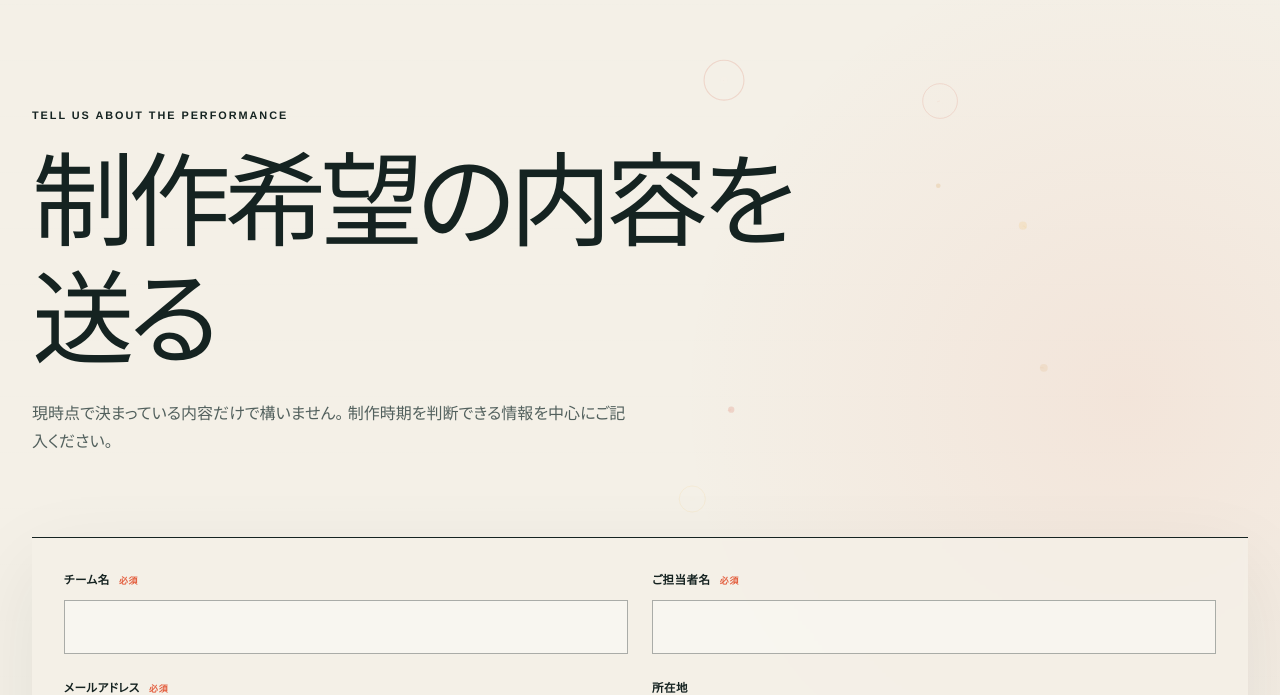
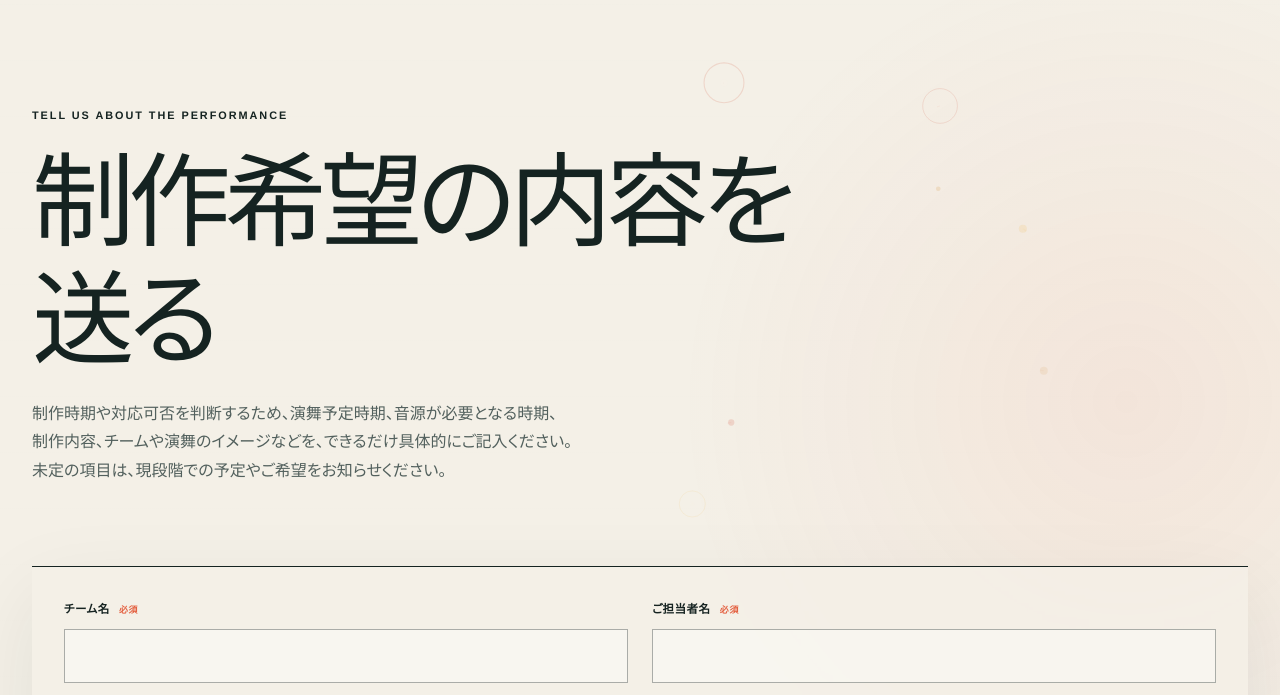
Before and after one commit to tetsufujiki/usi-yosakoi, a Next.js app: page /contact in a window 1280 px wide. Shown: the part 1228-1923 px from the top of the page. Built offline with nearby package versions, Linux system fonts and the light colour scheme.

Commit message:
fix: refine archive and contact copy

```diff
--- a/app/archive/page.tsx
+++ b/app/archive/page.tsx
@@ -3,7 +3,10 @@ import Link from "next/link";
 import { ArchiveExplorer } from "@/components/ArchiveExplorer";
 import { SiteFooter } from "@/components/SiteFooter";
 import { SiteHeader } from "@/components/SiteHeader";
-import { yosakoiWorks } from "@/data/yosakoi-works";
+import {
+  yosakoiArchiveStats,
+  yosakoiWorks,
+} from "@/data/yosakoi-works";
 
 export const metadata: Metadata = {
   title: "よさこい楽曲制作実績・演舞作品アーカイブ",
@@ -29,10 +32,6 @@ export const metadata: Metadata = {
 };
 
 export default function ArchivePage() {
-  const years = yosakoiWorks.flatMap((work) => work.years);
-  const oldestYear = Math.min(...years);
-  const newestYear = Math.max(...years);
-
   return (
     <>
       <SiteHeader />
@@ -48,10 +47,10 @@ export default function ArchivePage() {
           <div className="frame archive-hero__inner">
             <div>
               <p className="section-label">YOSAKOI WORK ARCHIVE</p>
-              <h1 id="archive-hero-title">
-                音に残る、
-                <br />
-                それぞれの演舞。
+              <h1 id="archive-hero-title" className="archive-hero__title">
+                <span>音に残る、</span>
+                <span>それぞれの</span>
+                <span>演舞。</span>
               </h1>
             </div>
             <div className="archive-hero__summary">
@@ -64,12 +63,13 @@ export default function ArchivePage() {
                 <div>
                   <dt>PERIOD</dt>
                   <dd>
-                    {oldestYear} — {newestYear}
+                    {yosakoiArchiveStats.oldestYear} —{" "}
+                    {yosakoiArchiveStats.newestYear}
                   </dd>
                 </div>
                 <div>
                   <dt>WORKS</dt>
-                  <dd>{yosakoiWorks.length} WORKS</dd>
+                  <dd>{yosakoiArchiveStats.workCount} WORKS</dd>
                 </div>
               </dl>
             </div>
@@ -107,14 +107,15 @@ export default function ArchivePage() {
             <div>
               <p className="section-label">BEHIND THE MUSIC</p>
               <h2 id="archive-return-title">
-                作品の先にある、
-                <br />
-                制作の考え方へ。
+                <span className="archive-return__title-line">作品を支える、</span>
+                <span className="archive-return__title-line">
+                  音づくりの考え方。
+                </span>
               </h2>
             </div>
             <div>
               <p>
-                ヒアリング、構成設計、作編曲、収録、仕上げ。
+                ヒアリング、響きの探索、作編曲、収録、仕上げ。
                 演舞のための一曲が完成するまでをご紹介しています。
               </p>
               <Link className="primary-link" href="/">
@@ -133,7 +134,9 @@ export default function ArchivePage() {
           <div className="frame inquiry__inner">
             <div>
               <p className="section-label">START A CONVERSATION</p>
-              <h2 id="archive-inquiry-title">次の演舞を、音から。</h2>
+              <h2 id="archive-inquiry-title" className="archive-inquiry__title">
+                <span>次の演舞を、</span><span>音から。</span>
+              </h2>
             </div>
             <div>
               <Link className="inquiry__mail" href="/contact">
--- a/app/contact/page.tsx
+++ b/app/contact/page.tsx
@@ -30,7 +30,10 @@ export default function ContactPage() {
           <div className="frame contact-hero__inner">
             <div>
               <p className="section-label">PRODUCTION INQUIRY</p>
-              <h1 id="contact-title">制作をご検討中のチームへ</h1>
+              <h1 id="contact-title" className="contact-hero__title">
+                <span>制作をご検討</span>
+                <span>中のチーム様</span>
+              </h1>
             </div>
             <div className="contact-hero__copy">
               <p>
@@ -77,9 +80,16 @@ export default function ContactPage() {
             <div className="contact-form-section__heading">
               <p className="section-label">TELL US ABOUT THE PERFORMANCE</p>
               <h2 id="contact-form-title">制作希望の内容を送る</h2>
-              <p>
-                現時点で決まっている内容だけで構いません。
-                制作時期を判断できる情報を中心にご記入ください。
+              <p className="contact-form-section__description">
+                <span>
+                  制作時期や対応可否を判断するため、演舞予定時期、音源が必要となる時期、
+                </span>
+                <span>
+                  制作内容、チームや演舞のイメージなどを、できるだけ具体的にご記入ください。
+                </span>
+                <span>
+                  未定の項目は、現段階での予定やご希望をお知らせください。
+                </span>
               </p>
             </div>
             <ContactForm />
--- a/app/globals.css
+++ b/app/globals.css
@@ -1608,6 +1608,16 @@ button:disabled {
   font-size: clamp(2.3rem, 5vw, 4.8rem);
 }
 
+.archive-return h2 {
+  font-size: clamp(1.75rem, 6vw, 5.6rem);
+}
+
+.archive-return__title-line,
+.archive-inquiry__title span {
+  display: block;
+  white-space: nowrap;
+}
+
 .inquiry__title-line {
   display: block;
   white-space: nowrap;
@@ -1670,6 +1680,14 @@ button:disabled {
   line-height: 1.3;
 }
 
+.site-footer__statement span {
+  white-space: nowrap;
+}
+
+.site-footer__break--desktop {
+  display: none;
+}
+
 .site-footer__links {
   display: grid;
   align-content: end;
@@ -1732,6 +1750,15 @@ button:disabled {
   font-weight: 500;
   letter-spacing: -0.075em;
   line-height: 1.05;
+}
+
+.archive-hero__title span {
+  display: block;
+  white-space: nowrap;
+}
+
+.archive-hero__title span:last-child {
+  display: inline;
 }
 
 .archive-hero__summary > p {
@@ -2019,6 +2046,27 @@ button:disabled {
     --frame: min(100% - 64px, 1240px);
   }
 
+  .archive-inquiry__title {
+    white-space: nowrap;
+  }
+
+  .archive-inquiry__title span {
+    display: inline;
+  }
+
+  .archive-hero__title span:nth-child(2),
+  .archive-hero__title span:last-child {
+    display: inline;
+  }
+
+  .site-footer__break--mobile {
+    display: none;
+  }
+
+  .site-footer__break--desktop {
+    display: block;
+  }
+
   .site-nav {
     display: flex;
   }
@@ -2307,6 +2355,11 @@ button:disabled {
   line-height: 1.15;
 }
 
+.contact-hero__title span {
+  display: block;
+  white-space: nowrap;
+}
+
 .contact-hero__copy {
   max-width: 39rem;
   color: rgba(255, 248, 234, 0.76);
@@ -2392,6 +2445,11 @@ button:disabled {
   max-width: 38rem;
   margin: 1.5rem 0 0;
   color: var(--color-ink-soft);
+}
+
+.contact-form-section__description span {
+  display: block;
+  word-break: keep-all;
 }
 
 .contact-form {
@@ -2526,6 +2584,10 @@ button:disabled {
   opacity: 0.65;
 }
 
+.contact-form__submit-label {
+  white-space: nowrap;
+}
+
 .contact-form__status {
   min-height: 2rem;
   margin-top: 1rem;
--- a/app/page.tsx
+++ b/app/page.tsx
@@ -5,7 +5,10 @@ import { SelectedWorks } from "@/components/SelectedWorks";
 import { SiteFooter } from "@/components/SiteFooter";
 import { SiteHeader } from "@/components/SiteHeader";
 import { YosakoiHeroKinetics } from "@/components/YosakoiHeroKinetics";
-import { yosakoiWorks } from "@/data/yosakoi-works";
+import {
+  yosakoiArchiveStats,
+  yosakoiWorks,
+} from "@/data/yosakoi-works";
 
 export const metadata: Metadata = {
   title: {
@@ -320,7 +323,7 @@ export default function Home() {
             <div>
               <p className="section-label">WORK ARCHIVE</p>
               <p className="archive-invitation__count">
-                <strong>{yosakoiWorks.length}</strong>
+                <strong>{yosakoiArchiveStats.workCount}</strong>
                 <span>WORKS</span>
               </p>
             </div>
--- a/components/ContactForm.tsx
+++ b/components/ContactForm.tsx
@@ -286,9 +286,11 @@ export function ContactForm() {
           回答を控えさせていただく場合がございます。
         </p>
         <button type="submit" disabled={status === "submitting"}>
-          {status === "submitting"
-            ? "送信中です"
-            : "制作希望の内容を送る"}
+          <span className="contact-form__submit-label">
+            {status === "submitting"
+              ? "送信中です"
+              : "制作希望の内容を送る"}
+          </span>
           <span aria-hidden="true">→</span>
         </button>
         <div
--- a/components/SiteFooter.tsx
+++ b/components/SiteFooter.tsx
@@ -20,9 +20,13 @@ export function SiteFooter({ kineticsVariant }: SiteFooterProps) {
         <div>
           <p className="site-footer__eyebrow">YOSAKOI SOUND WORKS</p>
           <p className="site-footer__statement">
-            チームの中にある物語を、
-            <br />
-            演舞を動かす音楽へ。
+            <span>チームの中にある</span>
+            <br className="site-footer__break site-footer__break--mobile" />
+            <span>物語を、</span>
+            <br className="site-footer__break site-footer__break--desktop" />
+            <span>演舞を動かす</span>
+            <br className="site-footer__break site-footer__break--mobile" />
+            <span>音楽へ。</span>
           </p>
         </div>
 
--- a/data/yosakoi-works.ts
+++ b/data/yosakoi-works.ts
@@ -868,6 +868,14 @@ export function isPublishedYosakoiWork(work: YosakoiWork) {
  */
 export const yosakoiWorks = allYosakoiWorks.filter(isPublishedYosakoiWork);
 
+const publishedYears = yosakoiWorks.flatMap((work) => work.years);
+
+export const yosakoiArchiveStats = {
+  workCount: yosakoiWorks.length,
+  oldestYear: Math.min(...publishedYears),
+  newestYear: Math.max(...publishedYears),
+} as const;
+
 export const featuredWorks = yosakoiWorks
   .filter((work) => work.featured)
   .slice(0, 6);
```
